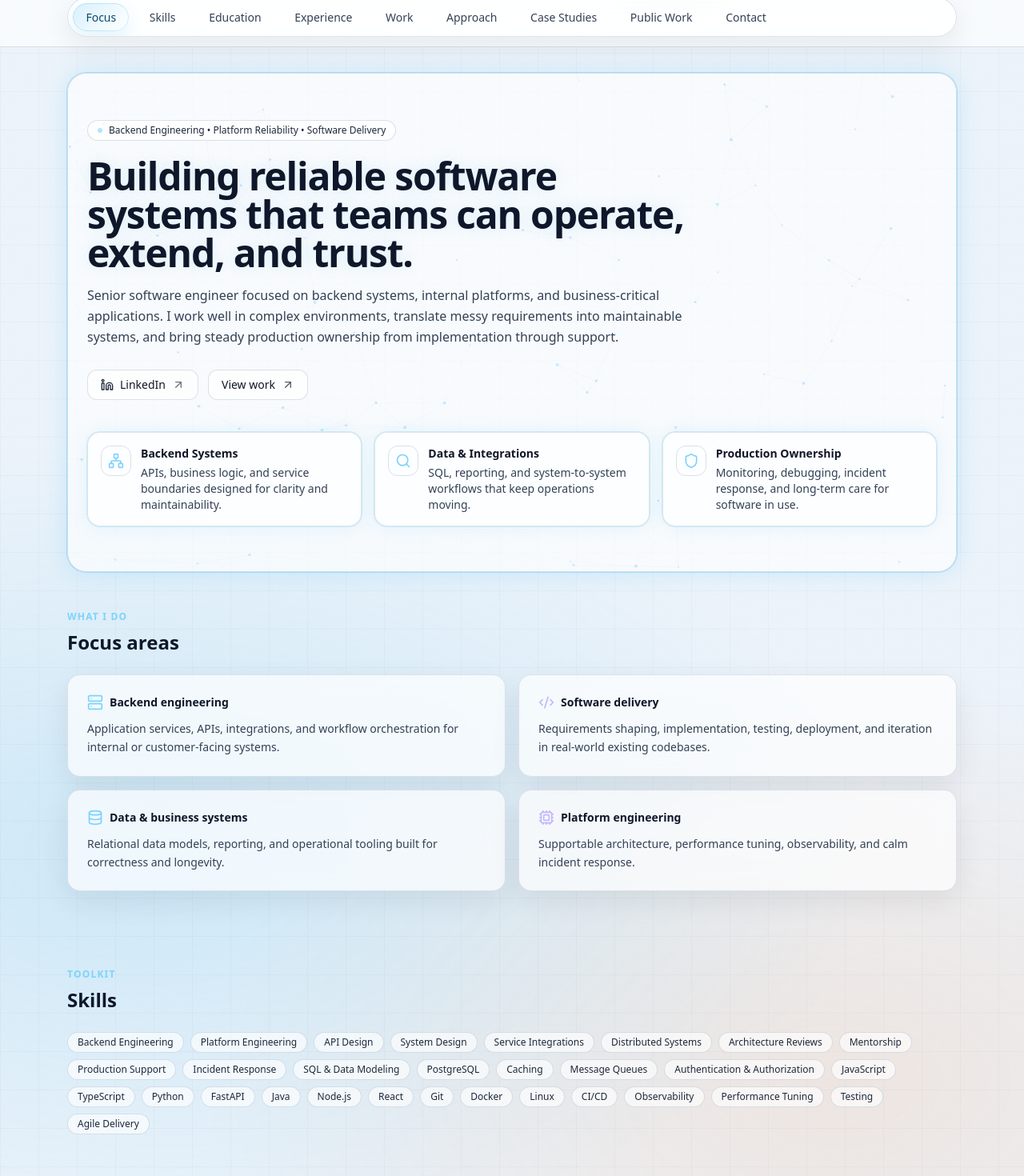
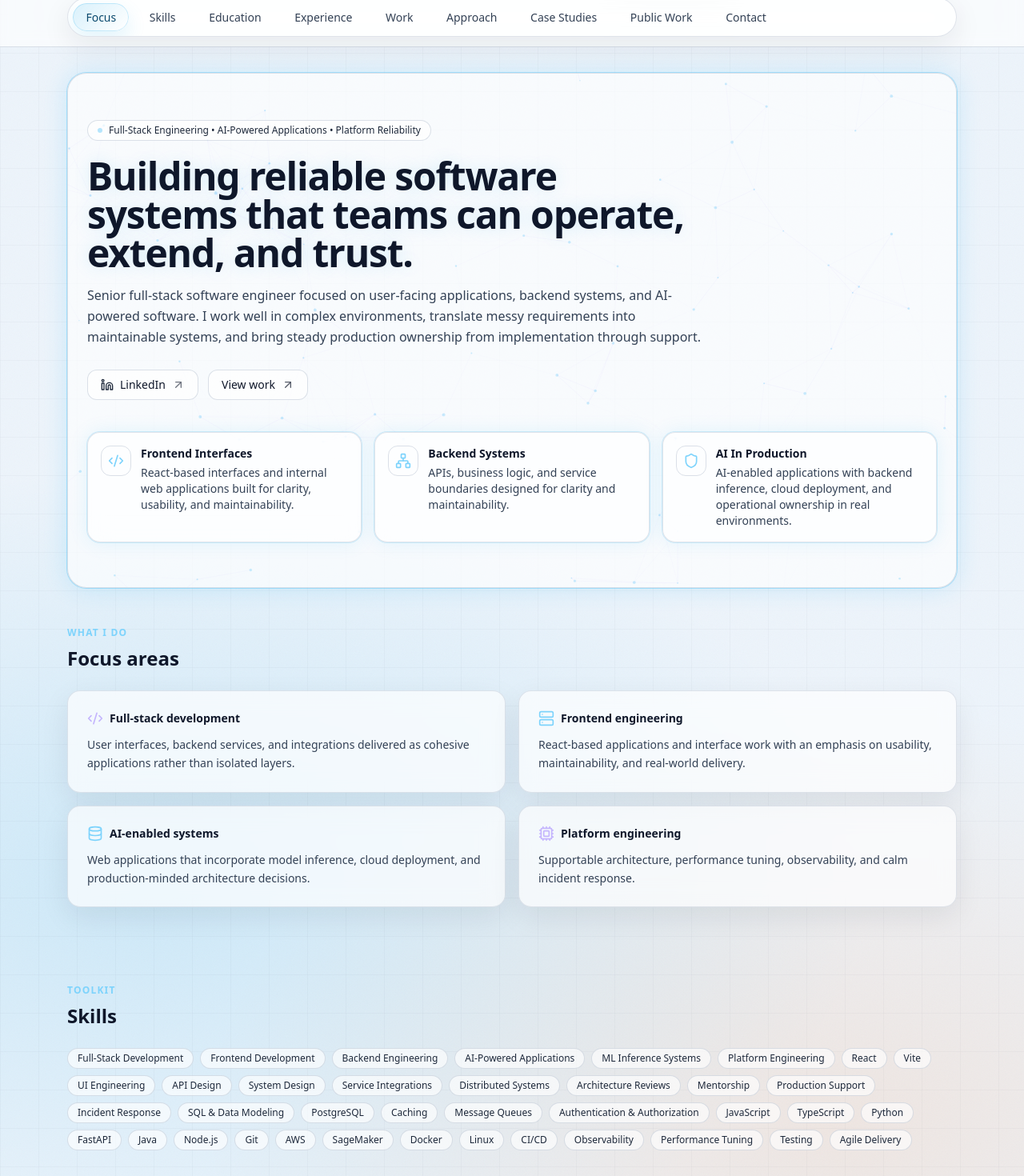
Before and after one commit to jay-m-dev/jay-m-dev.github.io, a React (Vite) app: page / in a window 1280 px wide. Shown: the part 78-1548 px from the top of the page at 80% size. Built offline with nearby package versions, Linux system fonts and the light colour scheme.

Commit message:
Highlight full-stack AI application experience

```diff
--- a/index.html
+++ b/index.html
@@ -10,14 +10,14 @@
     <title>Jay Moran | Senior Software Engineer</title>
     <meta
       name="description"
-      content="Senior software engineer focused on backend systems, APIs,
-platform reliability, and maintainable software delivery across industries."
+      content="Senior full-stack software engineer focused on AI-powered web
+applications, backend systems, and maintainable software delivery across industries."
     />
     <meta property="og:title" content="Jay Moran | Senior Software Engineer" />
     <meta
       property="og:description"
-      content="Senior software engineer focused on backend systems, APIs, and
-platform reliability across industries."
+      content="Senior full-stack software engineer focused on AI-powered web
+applications, backend systems, and platform reliability across industries."
     />
     <meta property="og:type" content="website" />
   </head>
--- a/src/App.jsx
+++ b/src/App.jsx
@@ -9,7 +9,6 @@ import {
   Shield,
   Database,
   Network,
-  Search,
   Cpu,
   Server,
   Code2,
@@ -270,8 +269,15 @@ export default function App() {
 
   const skills = useMemo(() => {
     return [
+      "Full-Stack Development",
+      "Frontend Development",
       "Backend Engineering",
+      "AI-Powered Applications",
+      "ML Inference Systems",
       "Platform Engineering",
+      "React",
+      "Vite",
+      "UI Engineering",
       "API Design",
       "System Design",
       "Service Integrations",
@@ -291,8 +297,9 @@ export default function App() {
       "FastAPI",
       "Java",
       "Node.js",
-      "React",
       "Git",
+      "AWS",
+      "SageMaker",
       "Docker",
       "Linux",
       "CI/CD",
@@ -306,21 +313,21 @@ export default function App() {
   const projects = useMemo(() => {
     return [
       {
+        name: "AI-Powered Web Applications",
+        desc: "Full-stack applications that pair user-facing web experiences with backend model inference and production deployment.",
+        tags: ["AI-Powered Apps", "AWS", "Full-Stack"],
+        href: "https://www.linkedin.com/in/moran-jay/",
+      },
+      {
         name: "Backend Services & Integrations",
         desc: "APIs, integrations, and background workflows that connect systems and keep business processes moving reliably.",
         tags: ["APIs", "Integrations", "Service Ownership"],
-        href: "https://www.linkedin.com/in/moran-jay/",
+        href: "https://github.com/jay-m-dev",
       },
       {
         name: "Platform Reliability & Support",
         desc: "Long-term ownership of production systems with monitoring, troubleshooting, and steady modernization.",
         tags: ["Reliability", "Operations", "Production Support"],
-        href: "https://github.com/jay-m-dev",
-      },
-      {
-        name: "Data & Workflow Systems",
-        desc: "SQL-backed applications, reporting pipelines, and internal tools that support day-to-day operations and decision-making.",
-        tags: ["SQL", "Reporting", "Internal Tools"],
         href: "https://github.com/jay-m-dev",
       },
     ];
@@ -333,8 +340,10 @@ export default function App() {
         title: "Senior Programmer Analyst",
         period: "Mar 2024 – Present · Los Angeles Metropolitan Area",
         bullets: [
-          "Design, build, and maintain internal applications, backend services, and data workflows used by research and operational teams.",
+          "Design, build, and maintain internal applications across both user-facing interfaces and backend services used by research and operational teams.",
           "Own delivery from requirements through implementation, testing, deployment, and production support.",
+          "Develop frontend experiences with modern web tooling, including React-based applications where they fit the problem.",
+          "Work on AI-enabled applications where backend inference and application architecture need to operate reliably in production.",
           "Improve reliability, maintainability, and performance across existing platforms.",
           "Build search and data access capabilities, including graph and vector-backed solutions where they fit the problem.",
           "Partner with stakeholders, analysts, and engineers to translate complex workflows into durable software.",
@@ -345,7 +354,7 @@ export default function App() {
         title: "Programmer Analyst",
         period: "Apr 2022 – Mar 2024 · Los Angeles Metropolitan Area",
         bullets: [
-          "Supported development and maintenance of internal applications and backend systems.",
+          "Supported development and maintenance of internal applications across frontend and backend layers.",
           "Implemented enhancements, integrations, and bug fixes across existing platforms.",
           "Assisted analytics workflows, SQL reporting, and day-to-day production support.",
           "Worked with senior engineers to deliver features while learning system architecture and operational constraints.",
@@ -385,6 +394,24 @@ export default function App() {
   const caseStudies = useMemo(() => {
     return [
       {
+        name: "AI-Powered Application Deployment on AWS",
+        problem:
+          "Deliver a web application with heavyweight model inference in the backend while keeping the product usable, deployable, and supportable in production.",
+        approach: [
+          "Built the application as a full-stack product, connecting the frontend experience to backend inference workflows.",
+          "Deployed the system on AWS with attention to operational reliability and production support.",
+          "Evolved the architecture toward SageMaker-backed inference to improve scalability and long-term maintainability.",
+        ],
+        impact: [
+          "Turned model-driven capabilities into a usable application rather than an isolated technical prototype.",
+          "Built practical experience shipping AI-powered software in a real deployment environment.",
+          "Created a stronger path for scaling inference workloads with managed AWS services.",
+        ],
+        stack: ["Full-Stack", "AWS", "ML Inference", "SageMaker"],
+        scale: "Production AI-enabled web application",
+        href: "https://www.linkedin.com/in/moran-jay",
+      },
+      {
         name: "Search & Data Discovery Platform",
         problem:
           "Help internal users find connected information quickly without relying on brittle manual lookup workflows.",
@@ -405,18 +432,18 @@ export default function App() {
       {
         name: "Legacy Application Enhancement & Support",
         problem:
-          "Keep business-critical internal applications stable while delivering incremental features and integrations.",
+          "Keep business-critical internal applications stable while delivering incremental frontend and backend enhancements.",
         approach: [
           "Worked inside existing codebases with careful, low-risk changes.",
-          "Paired feature delivery with bug fixes, SQL updates, and operational support.",
+          "Paired UI updates with backend changes, SQL updates, and operational support.",
           "Collaborated with analysts and end users to clarify requirements.",
         ],
         impact: [
-          "Improved stability and responsiveness in day-to-day use.",
+          "Improved usability, stability, and responsiveness in day-to-day use.",
           "Reduced recurring support issues with durable fixes.",
           "Delivered changes without disrupting teams that depended on the software.",
         ],
-        stack: ["Maintenance", "SQL", "Integrations"],
+        stack: ["React", "Vite", "SQL", "Integrations"],
         scale: "Production internal systems",
         href: "https://github.com/jay-m-dev",
       },
@@ -540,7 +567,7 @@ export default function App() {
             >
               <div className="inline-flex items-center gap-2 rounded-full border border-slate-700/60 bg-slate-950/40 px-3 py-1 text-xs text-slate-200">
                 <span className="h-1.5 w-1.5 rounded-full bg-sky-300 animate-glow" />
-                Backend Engineering • Platform Reliability • Software Delivery
+                Full-Stack Engineering • AI-Powered Applications • Platform Reliability
               </div>
 
               <h1 className="mt-5 text-4xl font-semibold tracking-tight text-slate-50 md:text-5xl neon-text">
@@ -549,11 +576,11 @@ export default function App() {
               </h1>
 
               <p className="mt-4 text-base leading-relaxed text-slate-300">
-                Senior software engineer focused on backend systems, internal
-                platforms, and business-critical applications. I work well in
-                complex environments, translate messy requirements into
-                maintainable systems, and bring steady production ownership
-                from implementation through support.
+                Senior full-stack software engineer focused on user-facing
+                applications, backend systems, and AI-powered software. I
+                work well in complex environments, translate messy
+                requirements into maintainable systems, and bring steady
+                production ownership from implementation through support.
               </p>
 
               <div className="mt-7 flex flex-wrap gap-3">
@@ -574,19 +601,19 @@ export default function App() {
 
             <div className="mt-10 grid gap-4 md:grid-cols-3">
               <Pill
+                icon={Code2}
+                title="Frontend Interfaces"
+                text="React-based interfaces and internal web applications built for clarity, usability, and maintainability."
+              />
+              <Pill
                 icon={Network}
                 title="Backend Systems"
                 text="APIs, business logic, and service boundaries designed for clarity and maintainability."
               />
               <Pill
-                icon={Search}
-                title="Data & Integrations"
-                text="SQL, reporting, and system-to-system workflows that keep operations moving."
-              />
-              <Pill
                 icon={Shield}
-                title="Production Ownership"
-                text="Monitoring, debugging, incident response, and long-term care for software in use."
+                title="AI In Production"
+                text="AI-enabled applications with backend inference, cloud deployment, and operational ownership in real environments."
               />
             </div>
           </div>
@@ -600,38 +627,38 @@ export default function App() {
           <div className="grid gap-4 md:grid-cols-2">
             <div className="glass rounded-2xl p-6">
               <div className="flex items-center gap-2">
-                <Server className="h-5 w-5 text-sky-300" />
+                <Code2 className="h-5 w-5 text-violet-300" />
                 <div className="text-sm font-semibold text-slate-50">
-                  Backend engineering
+                  Full-stack development
                 </div>
               </div>
               <p className="mt-3 text-sm leading-relaxed text-slate-300">
-                Application services, APIs, integrations, and workflow
-                orchestration for internal or customer-facing systems.
+                User interfaces, backend services, and integrations delivered
+                as cohesive applications rather than isolated layers.
               </p>
             </div>
             <div className="glass rounded-2xl p-6">
               <div className="flex items-center gap-2">
-                <Code2 className="h-5 w-5 text-violet-300" />
+                <Server className="h-5 w-5 text-sky-300" />
                 <div className="text-sm font-semibold text-slate-50">
-                  Software delivery
+                  Frontend engineering
                 </div>
               </div>
               <p className="mt-3 text-sm leading-relaxed text-slate-300">
-                Requirements shaping, implementation, testing, deployment,
-                and iteration in real-world existing codebases.
+                React-based applications and interface work with an emphasis
+                on usability, maintainability, and real-world delivery.
               </p>
             </div>
             <div className="glass rounded-2xl p-6">
               <div className="flex items-center gap-2">
                 <Database className="h-5 w-5 text-sky-300" />
                 <div className="text-sm font-semibold text-slate-50">
-                  Data & business systems
+                  AI-enabled systems
                 </div>
               </div>
               <p className="mt-3 text-sm leading-relaxed text-slate-300">
-                Relational data models, reporting, and operational tooling
-                built for correctness and longevity.
+                Web applications that incorporate model inference, cloud
+                deployment, and production-minded architecture decisions.
               </p>
             </div>
             <div className="glass rounded-2xl p-6">
@@ -748,16 +775,16 @@ export default function App() {
             </div>
             <ul className="mt-3 space-y-2 text-sm text-slate-300">
               <li>
-                • Backend services and internal platforms with long-term
-                ownership
+                • Full-stack applications spanning React frontends, backend
+                services, and internal platforms
               </li>
               <li>
-                • Production support, incident response, and reliability
-                improvements
+                • AI-powered applications with backend inference and AWS-based
+                deployment work
               </li>
               <li>
-                • Data-intensive applications, reporting workflows, and
-                system integrations
+                • Data-intensive applications, reporting workflows,
+                integrations, and operational tooling
               </li>
             </ul>
           </div>
@@ -890,10 +917,10 @@ export default function App() {
                 Open to
               </div>
               <p className="mt-3 text-sm text-slate-300">
-                Senior software engineering roles across industries,
-                especially teams that need backend ownership, platform
-                reliability, and someone comfortable with both new
-                development and existing systems.
+                Senior full-stack or software engineering roles across
+                industries, especially teams building AI-enabled products,
+                web applications, and business-critical systems that need both
+                frontend execution and backend ownership.
               </p>
               <div className="mt-5 flex flex-wrap gap-3">
                 <LinkBtn
```
